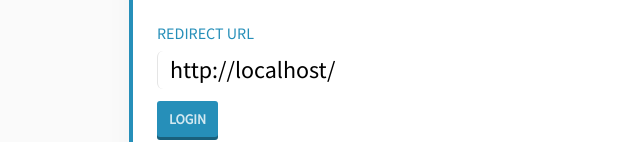
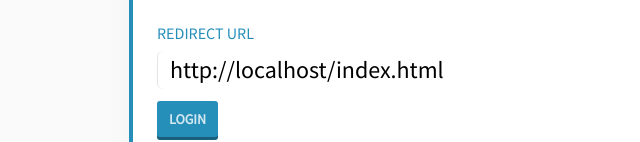
Before and after one commit to Aspirar/account-kit-tester, a plain HTML site: page index.html in a window 1280 px wide. Shown: the part 251-393 px from the top of the page, without its empty margins (111-751 px from the left). Drawn offline with Linux system fonts and the light colour scheme.

Commit message:
Update default redirect url

```diff
--- a/index.html
+++ b/index.html
@@ -162,7 +162,7 @@
         accessTokenWrap: document.querySelector('.access-token-wrap'),
       };
 
-      sections.redirectUrl.value = `${window.location.origin}/`;
+      sections.redirectUrl.value = `${window.location.origin}${window.location.pathname}`;
 
       if (code) {
         sections.code.innerHTML = code;
```
